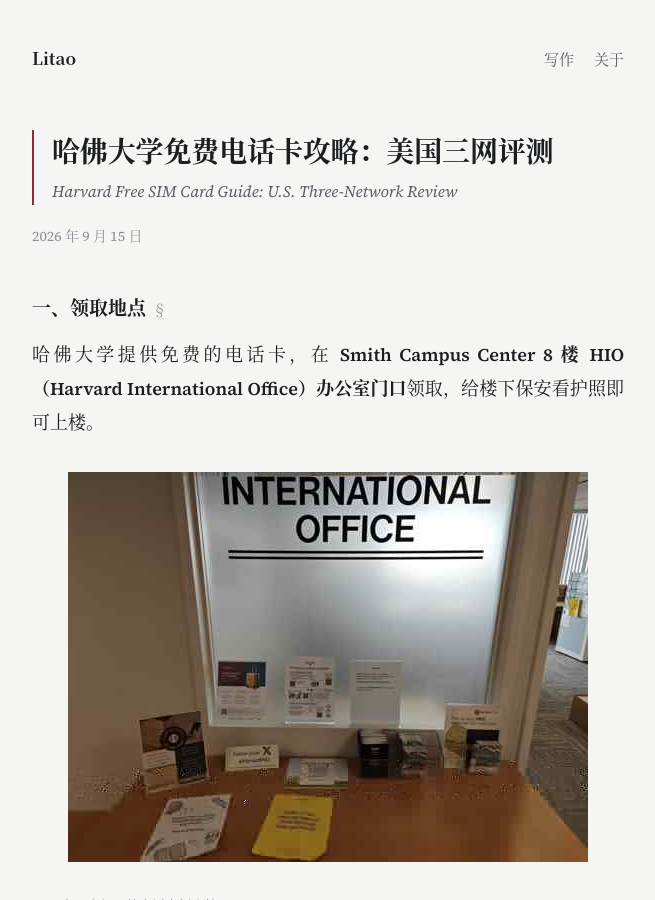
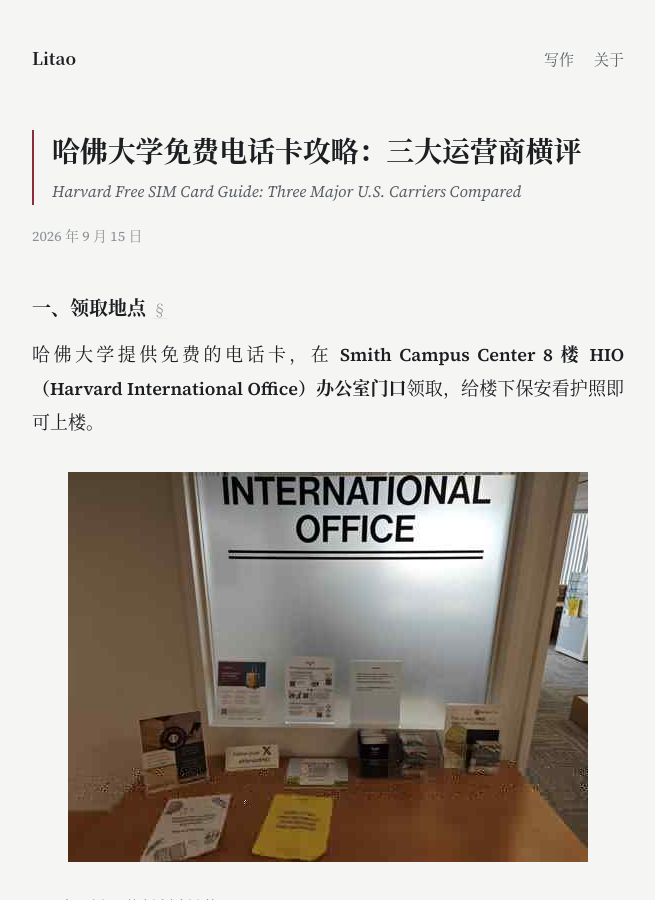
Before and after one commit to thetaaaaa/thetaaaaa.github.io, a Jekyll site: the page built from _posts/2026-09-15-harvard-free-sim-card-guide.md, in a window 1280 px wide and 900 px high. Shown: the whole window, without its empty margins (312-967 px from the left). Built offline with Jekyll 4.4.1, drawn with Linux system fonts in a browser that asks for light colours.

Commit message:
Revise Harvard SIM guide title

```diff
--- a/_posts/2026-09-15-harvard-free-sim-card-guide.md
+++ b/_posts/2026-09-15-harvard-free-sim-card-guide.md
@@ -1,6 +1,6 @@
 ---
-title: "哈佛大学免费电话卡攻略：美国三网评测"
-title_en: "Harvard Free SIM Card Guide: U.S. Three-Network Review"
+title: "哈佛大学免费电话卡攻略：三大运营商横评"
+title_en: "Harvard Free SIM Card Guide: Three Major U.S. Carriers Compared"
 summary: "哈佛 HIO 免费电话卡的领取地点、US Mobile 与 Mint 套餐对比，以及 Warp、Dark Star、Light Speed 的实际使用体验。"
 date: 2026-09-15
 lang: zh
```
